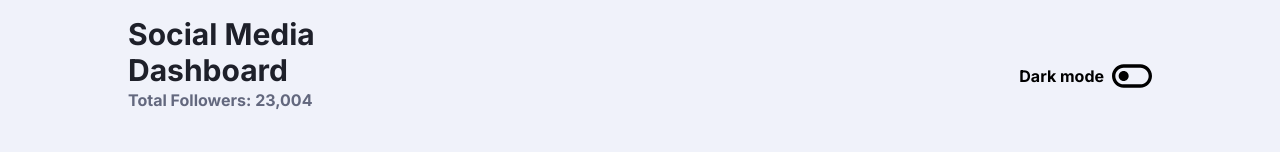
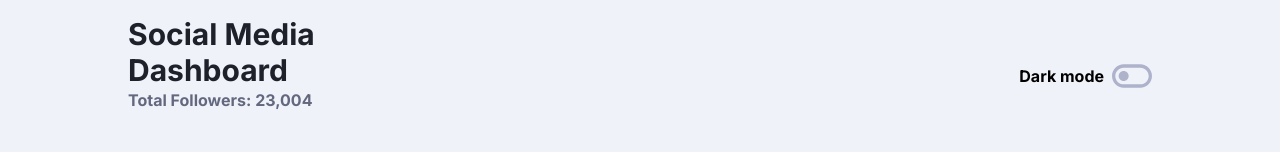
Before and after one commit to Sheriff-Oladimeji/social-media-dashboard, a React (Vite) app: page / in a window 1280 px wide. Shown: the top 160 px of the page. Built offline with nearby package versions, Linux system fonts and the light colour scheme.

Commit message:
modify files

```diff
--- a/src/components/Header.jsx
+++ b/src/components/Header.jsx
@@ -20,7 +20,7 @@ const Header = () => {
           </div>
           <div  className="flex justify-between  md:justify-end items-center md:space-x-2 w-full">
         <p className="dark:text-DesaturatedBlueText font-semibold">Dark mode</p>
-        <button onClick={() => setDarkMode(!darkMode)} className={"cursor-pointer outline-none border-none "}>{darkMode?<CgToggleOff size={40}/>:<CgToggleOn size={40}/>}</button>
+        <button onClick={() => setDarkMode(!darkMode)} className={`cursor-pointer outline-none border-none bg-none ${darkMode?"text-Toggle":"text-lightToggle"}`}>{darkMode?<CgToggleOff size={40}/>:<CgToggleOn size={40}/>}</button>
           </div>
     </header>
   )
```
